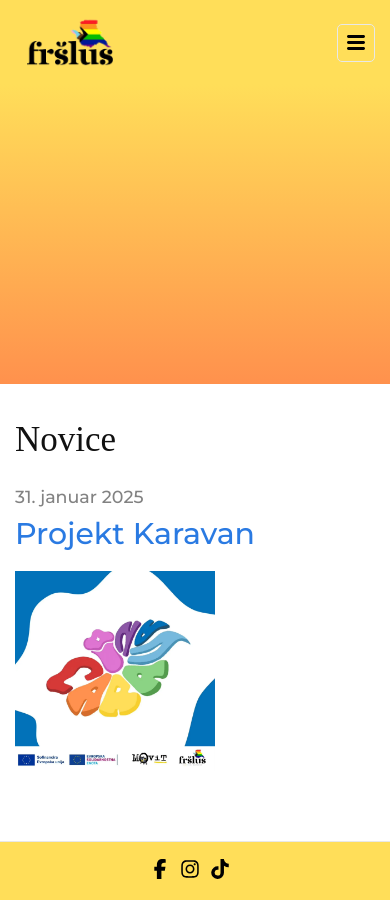
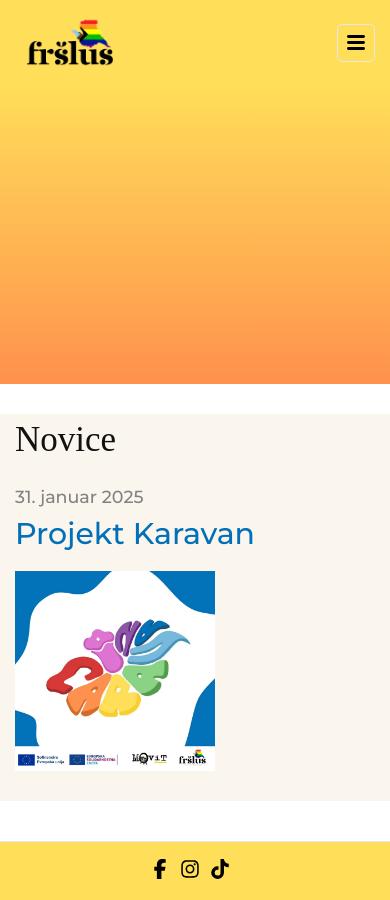
Before and after one commit to drustvofrslus/drustvofrslus.github.io, a Jekyll site: the page built from index.md, in a window 390 px wide. Built offline with Jekyll 4.4.1, drawn with Linux system fonts in a browser that asks for light colours; some web fonts are replaced.

Commit message:
added wrapper borders, fixed mobile menu button animation, (possibly) fixed logo button acting as home button

```diff
--- a/_config.yml
+++ b/_config.yml
@@ -7,6 +7,13 @@ url: "" # the base hostname & protocol for your site, e.g. http://example.com
 instagram_username: drustvo_frslus
 facebook_username:  "61552108473588"
 tiktok_username: drustvo_frslus
+
+header_pages:
+  - index.md
+  - novice.md
+  - about.md
+  - contact.md
+
 
 # Build settings
 theme: minima
--- a/_includes/header.html
+++ b/_includes/header.html
@@ -3,7 +3,7 @@
   <div class="bar">
     {%- assign default_paths = site.pages | map: "path" -%}
     {%- assign page_paths = site.header_pages | default: default_paths -%}
-    <a class="site-title" rel="author" href="{{ "/" | relative_url }}">
+    <a class="site-title trigger" rel="author" href="{{ "/" | relative_url }}">
         <img src="{{ '/logoshort.png' | relative_url }}" style="height: 60px;">
     </a>
 
--- a/_sass/minima.scss
+++ b/_sass/minima.scss
@@ -14,7 +14,7 @@ $spacing-unit:     30px !default;
 
 $text-color:       #111111 !default;
 $background-color: #ffffff !default;
-$brand-color:      #2a7ae2 !default;
+$brand-color:      #0170B8 !default;
 
 $grey-color:       #828282 !default;
 $grey-color-light: lighten($grey-color, 40%) !default;
--- a/_sass/minima/_layout.scss
+++ b/_sass/minima/_layout.scss
@@ -85,6 +85,15 @@
   }
 }
 
+.page-content .wrapper {
+  background-color: #FAF6EE;
+  outline: 15px solid #FAF6EE;
+  border-radius: 10px;
+  @include media-query($on-palm) {
+    outline: 0px;
+    border-radius: 0px;
+  }
+}
 
 .site-title {
   @include relative-font-size(1.625);
@@ -168,6 +177,16 @@
       height: 36px;
       z-index: 2;
       cursor: pointer;
+      transition: transform 0.3s ease;
+
+      &:hover {
+        transform: rotate(90deg);
+      }
+
+      &:active {
+        transform: rotate(90deg);
+      }
+
     }
 
     .menu-icon {
@@ -192,6 +211,7 @@
     input:checked ~ .trigger {
       display: block;
       padding-bottom: 5px;
+      animation: slideDown 0.3s ease-out forwards;
     }
 
     .page-link {
```
